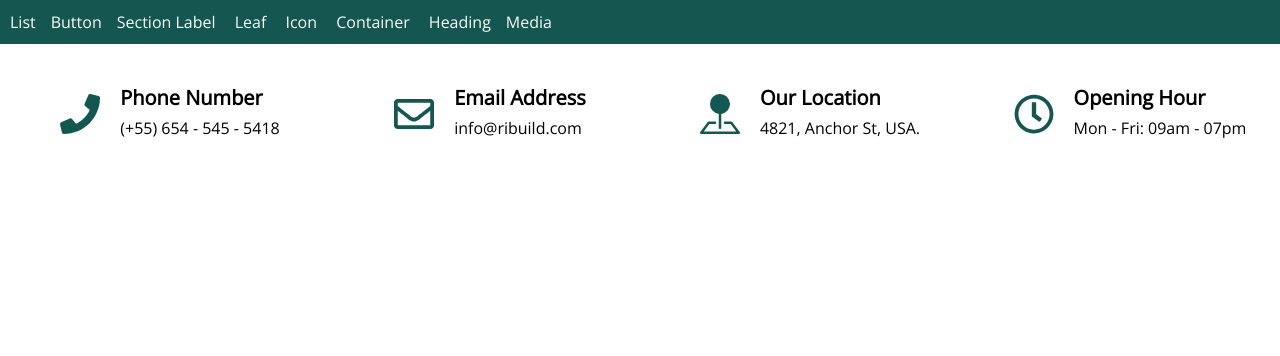
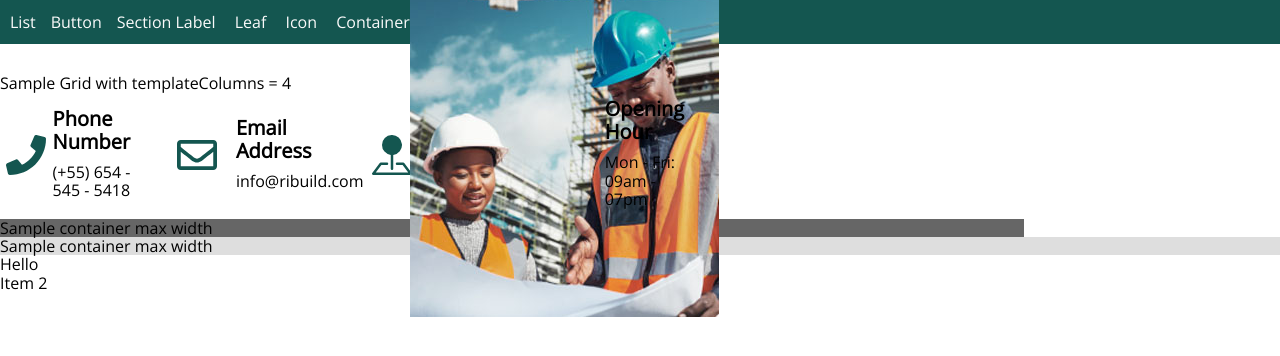
Before and after one commit to nrmndev/nrmndev-fw, a React (Vite) app: page /container in a window 1280 px wide. Shown: the top 356 px of the page. Built offline with nearby package versions, Linux system fonts and the light colour scheme.

Commit message:
Updated Sample components

```diff
--- a/src/routing/Index.tsx
+++ b/src/routing/Index.tsx
@@ -1,7 +1,5 @@
 import App from "../App";
 import { createBrowserRouter } from "react-router-dom";
-
-import { Leaf } from "@components";
 import SampleList from "./SampleComponents/SampleList";
 import SampleButton from "./SampleComponents/SampleButton";
 import SampleHeading from "./SampleComponents/SampleHeading";
@@ -9,6 +7,7 @@ import SampleIcon from "./SampleComponents/SampleIcon";
 import SampleSectionLabel from "./SampleComponents/SampleSectionLabel";
 import SampleMedia from "./SampleComponents/SampleMedia";
 import SampleContainer from "./SampleComponents/SampleContainer";
+import SampleLeaf from "./SampleComponents/SampleLeaf";
 
 const router = createBrowserRouter([
   {
@@ -24,7 +23,7 @@ const router = createBrowserRouter([
         element: <SampleButton />,
       },
       { path: "sectionlabel", element: <SampleSectionLabel /> },
-      { path: "leaf", element: <Leaf /> },
+      { path: "leaf", element: <SampleLeaf /> },
       { path: "icon", element: <SampleIcon /> },
       { path: "container", element: <SampleContainer /> },
       {
--- a/src/routing/SampleComponents/SampleContainer.tsx
+++ b/src/routing/SampleComponents/SampleContainer.tsx
@@ -1,9 +1,10 @@
-import { ContainerGrid } from "@components";
+import { Container, ContainerFlex, ContainerGrid } from "@components";
 import SampleMedia from "./SampleMedia";
 
 const SampleContainer = () => {
   return (
     <>
+      Sample Grid with templateColumns = 4
       <ContainerGrid
         gap="md"
         templateColumns={4}
@@ -11,6 +12,20 @@ const SampleContainer = () => {
       >
         <SampleMedia />
       </ContainerGrid>
+      <Container style={{ background: "#666666" }}>
+        Sample container max width
+      </Container>
+      <Container fluid style={{ background: "#dedede" }}>
+        Sample container max width
+      </Container>
+      <ContainerFlex>
+        <ContainerFlex.Child flexGrow={2}>
+          <>Hello</>
+        </ContainerFlex.Child>
+        <ContainerFlex.Child>
+          <>Item 2</>
+        </ContainerFlex.Child>
+      </ContainerFlex>
     </>
   );
 };
--- /dev/null
+++ b/src/routing/SampleComponents/SampleLeaf.tsx
@@ -0,0 +1,12 @@
+import { Leaf } from "@components";
+
+//Limit to 3 combinations color/background
+const SampleLeaf = () => {
+  return (
+    <>
+      <Leaf />
+    </>
+  );
+};
+
+export default SampleLeaf;
--- a/src/routing/SampleComponents/SampleMedia.tsx
+++ b/src/routing/SampleComponents/SampleMedia.tsx
@@ -1,10 +1,12 @@
-import { Media } from "@components";
+import { ContainerGrid, Media } from "@components";
 import { BsPinMapFill } from "react-icons/bs";
-import { FaPhone, FaRegClock, FaRegEnvelope } from "react-icons/fa";
+import { FaPhone, FaRegEnvelope } from "react-icons/fa";
+import constructionImg from "@images/homepage/construction_1.jpg";
 
 const SampleMedia = () => {
   return (
     <>
+      <ContainerGrid templateColumns={4}>
         <Media
           icon={FaPhone}
           heading="Phone Number"
@@ -20,12 +22,15 @@ const SampleMedia = () => {
           heading="Our Location"
           body={<>4821, Anchor St, USA.</>}
           link="https://www.google.com"
+          roundedIcon
         />{" "}
         <Media
-        icon={FaRegClock}
+          icon={constructionImg}
           heading="Opening Hour"
           body={<>Mon - Fri: 09am - 07pm</>}
+          roundedIcon
         />
+      </ContainerGrid>
     </>
   );
 };
```
Lines whose indentation alone changed are shown as unchanged.
